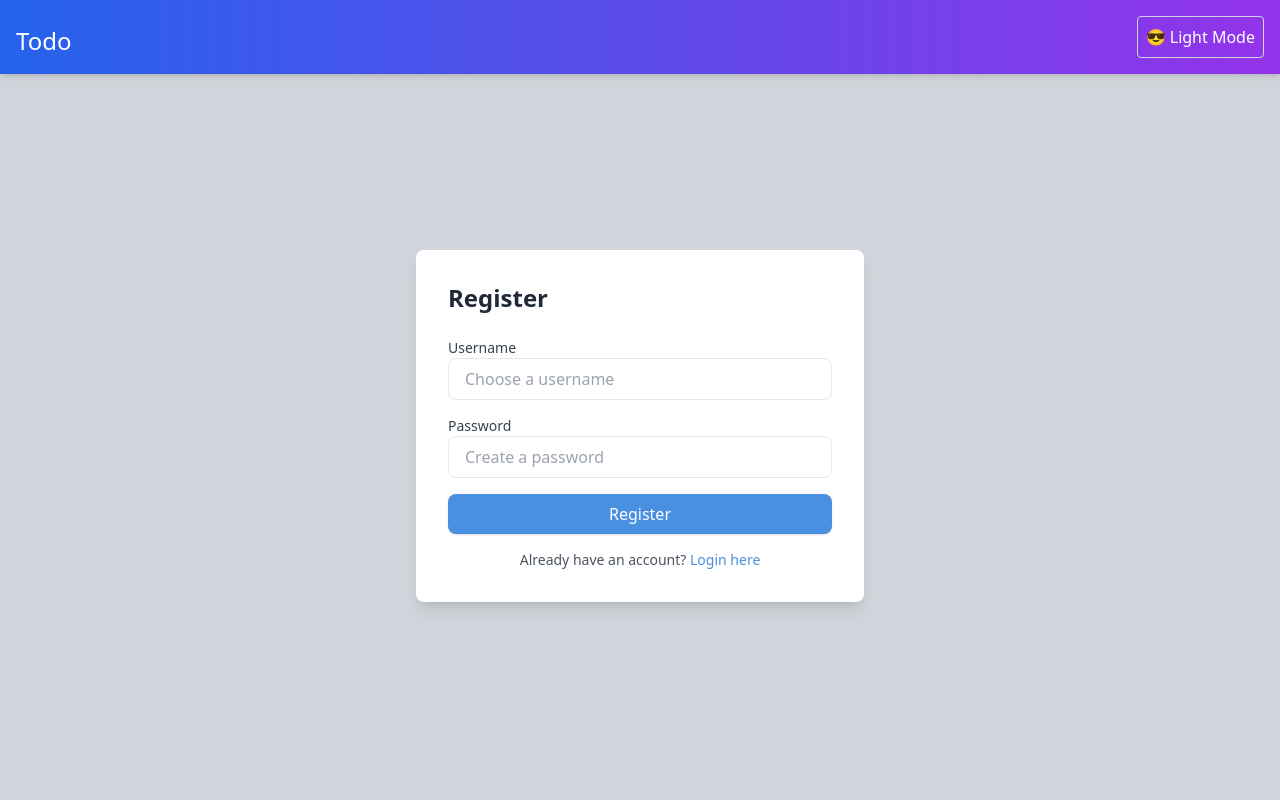
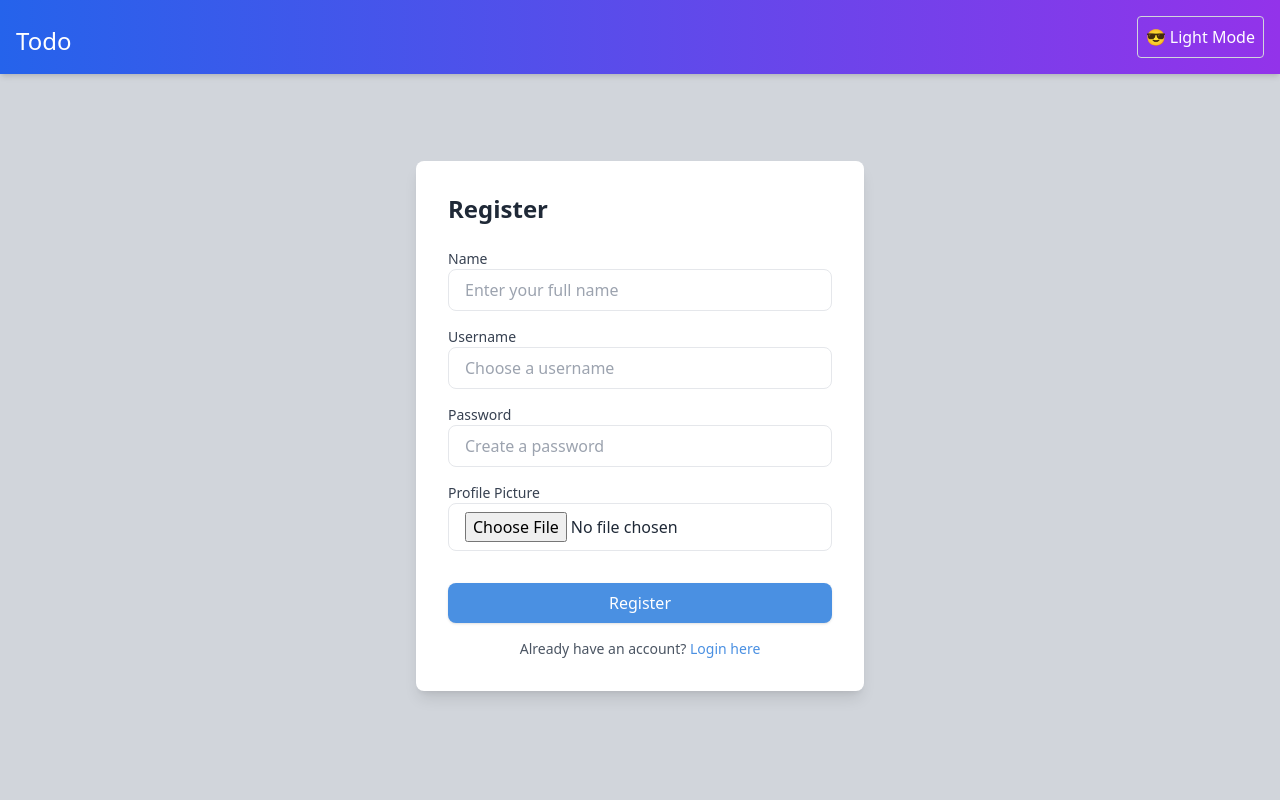
Before and after one commit to GuptaShubham-11/Todo, a React (Vite) app in the folder client/: page /register in a window 1280 px wide. Shown: the top 800 px of the page. Built offline with nearby package versions, Linux system fonts and the light colour scheme.

Commit message:
add compelet setup for user registration

```diff
--- a/client/src/pages/Register.jsx
+++ b/client/src/pages/Register.jsx
@@ -1,35 +1,107 @@
+import React, { useState } from "react";
+import { Button, InputField, Alert, Loader } from "../components";
+import { registerUser } from "../api/authAPI.js";
+
 const Register = () => {
+    const [formData, setFormData] = useState({
+        name: "",
+        username: "",
+        password: "",
+        profilePic: null,
+    });
+    const [loading, setLoading] = useState(false);
+    const [message, setMessage] = useState(null); // Simplified state
+    const handleChange = (e) => {
+        setFormData({ ...formData, [e.target.name]: e.target.value });
+    };
+
+    const handleFileChange = (e) => {
+        setFormData({ ...formData, [e.target.name]: e.target.files[0] });
+    };
+
+    const handleSubmit = async (e) => {
+        e.preventDefault();
+        setMessage(null); // Clear previous message
+        setLoading(true);
+
+        try {
+            const data = new FormData();
+            data.append("name", formData.name);
+            data.append("username", formData.username);
+            data.append("password", formData.password);
+            if (formData.profilePic) {
+                data.append("profilePic", formData.profilePic);
+            }
+
+            const response = await registerUser(data);
+
+            setLoading(false);
+            setMessage({ message: response?.data?.message || response?.data, code: response?.status || response?.statusCode });
+
+        } catch (err) {
+            setLoading(false);
+            setMessage({
+                message: err.response.data || "Registration failed!",
+                code: err.response.statusCode || 400,
+            });
+        }
+    };
+
     return (
         <div className="min-h-screen flex items-center justify-center bg-transparent">
             <div className="mb-32 bg-white dark:bg-gray-800 shadow-lg rounded-lg p-8 w-full max-w-md">
                 <h1 className="text-2xl font-bold text-gray-800 dark:text-gray-100 mb-6">
                     Register
                 </h1>
-                <form>
-                    <div className="mb-4">
-                        <label className="block text-sm font-medium text-gray-700 dark:text-gray-300">
-                            Username
-                        </label>
-                        <input
-                            type="text"
-                            placeholder="Choose a username"
-                            className="w-full px-4 py-2 border rounded-lg focus:outline-none focus:ring-2 focus:ring-primary dark:focus:ring-primary-dark dark:border-gray-600 dark:bg-gray-700 dark:text-gray-100"
+                <form onSubmit={handleSubmit} encType="multipart/form-data">
+                    <InputField
+                        label="Name"
+                        type="text"
+                        name="name"
+                        value={formData.name}
+                        onChange={handleChange}
+                        placeholder="Enter your full name"
+                        required
+                    />
+                    <InputField
+                        label="Username"
+                        type="text"
+                        name="username"
+                        value={formData.username}
+                        onChange={handleChange}
+                        placeholder="Choose a username"
+                        required
+                    />
+                    <InputField
+                        label="Password"
+                        type="password"
+                        name="password"
+                        value={formData.password}
+                        onChange={handleChange}
+                        placeholder="Create a password"
+                        required
+                    />
+                    <InputField
+                        label="Profile Picture"
+                        type="file"
+                        name="profilePic"
+                        onChange={handleFileChange}
+                        accept="image/*"
+                    />
+                    {/* Show loader or button based on loading state */}
+                    {loading ? (
+                        <div className="flex justify-center mt-4">
+                            <Loader /> {/* Simple visible loader */}
+                        </div>
+                    ) : (
+                        <Button
+                            text="Register"
+                            type="submit"
+                            className="mt-4"
                         />
-                    </div>
-                    <div className="mb-4">
-                        <label className="block text-sm font-medium text-gray-700 dark:text-gray-300">
-                            Password
-                        </label>
-                        <input
-                            type="password"
-                            placeholder="Create a password"
-                            className="w-full px-4 py-2 border rounded-lg focus:outline-none focus:ring-2 focus:ring-primary dark:focus:ring-primary-dark dark:border-gray-600 dark:bg-gray-700 dark:text-gray-100"
-                        />
-                    </div>
-                    <button className="w-full bg-primary text-white py-2 rounded-lg shadow hover:bg-opacity-90 dark:bg-primary-dark">
-                        Register
-                    </button>
+                    )}
                 </form>
+
                 <p className="text-sm text-gray-600 dark:text-gray-400 mt-4 text-center">
                     Already have an account?{" "}
                     <a
@@ -40,6 +112,15 @@ const Register = () => {
                     </a>
                 </p>
             </div>
+
+            {/* Alert Component */}
+            {message && (
+                <Alert
+                    message={message.message}
+                    code={message.code}
+                    onClose={() => setMessage(null)}
+                />
+            )}
         </div>
     );
 };
```
